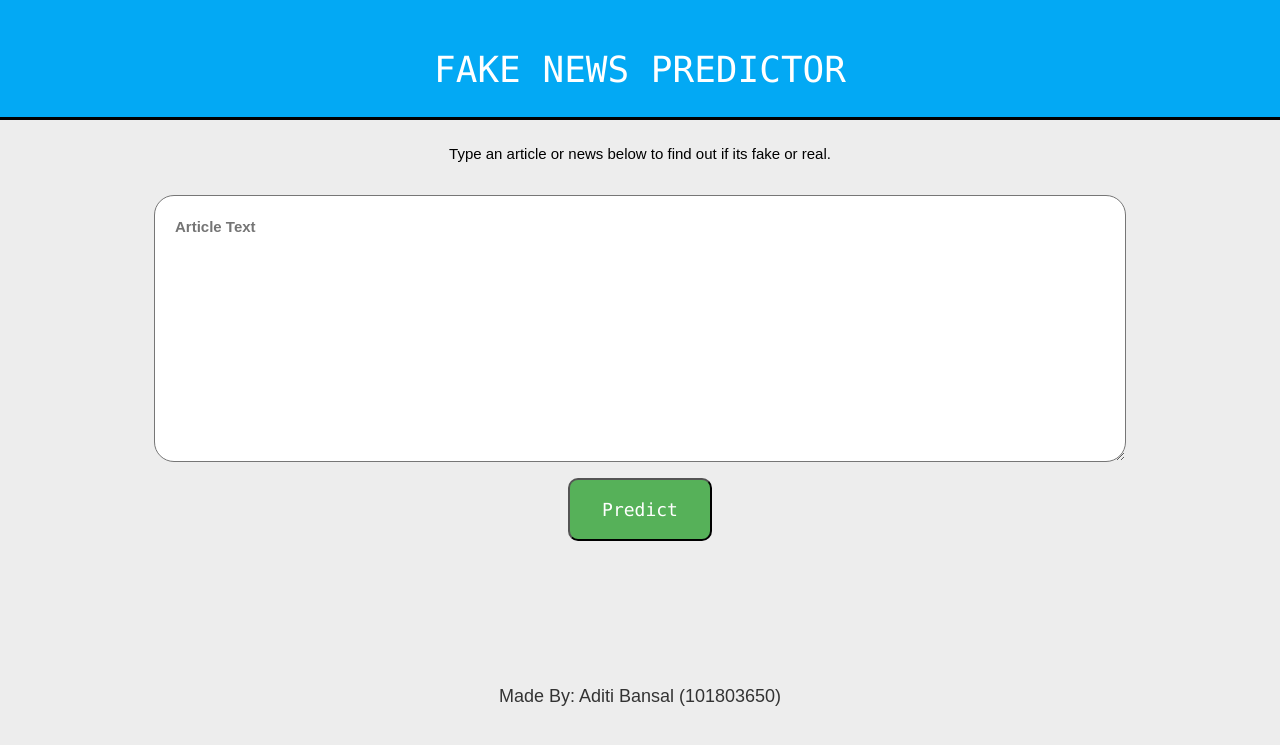
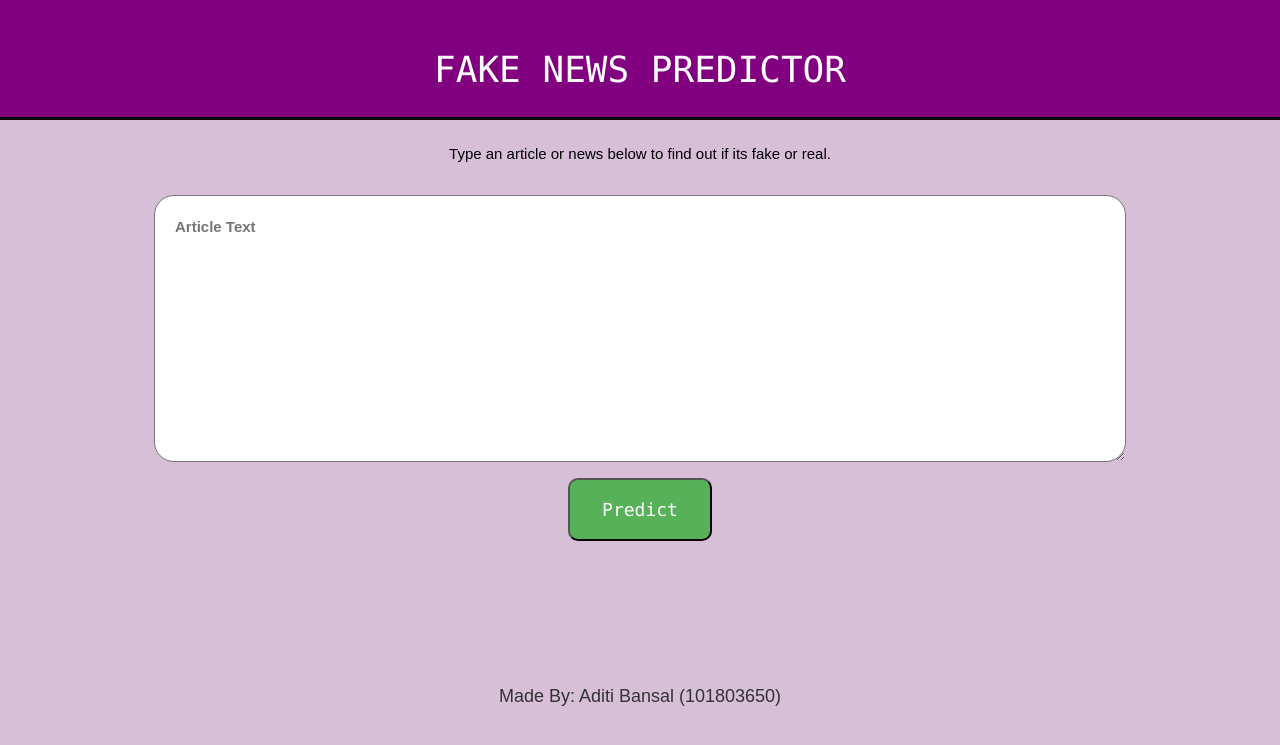
Before and after one commit to Aditibansal2603/Fake-news-detection, a Python web app: template templates/home.html in a window 1280 px wide. Shown: the top 745 px of the page. Run offline with Jinja, Linux system fonts and the light colour scheme; the template is opened without the code that fills it, so the values that code supplies are empty; some libraries are stand-ins or nearby versions.

Commit message:
Add files via upload

```diff
--- a/static/css/style.css
+++ b/static/css/style.css
@@ -2,7 +2,7 @@
 body{
 	font:15px/1.5 Arial, Helvetica,sans-serif;
 	padding: 0;
-	background-color: #e9e9e9cf;
+	background-color: #D8BFD8;
 }
 
 .container{
@@ -14,7 +14,7 @@ body{
 }
 
 header{
-	background: #03a9f4;
+	background: #800080;
 	border-bottom: #000000 3px solid;
 	height:120px;
 	width:100%;
```
Also changed, not shown: static/js/predict.js (line endings or trailing spaces).
